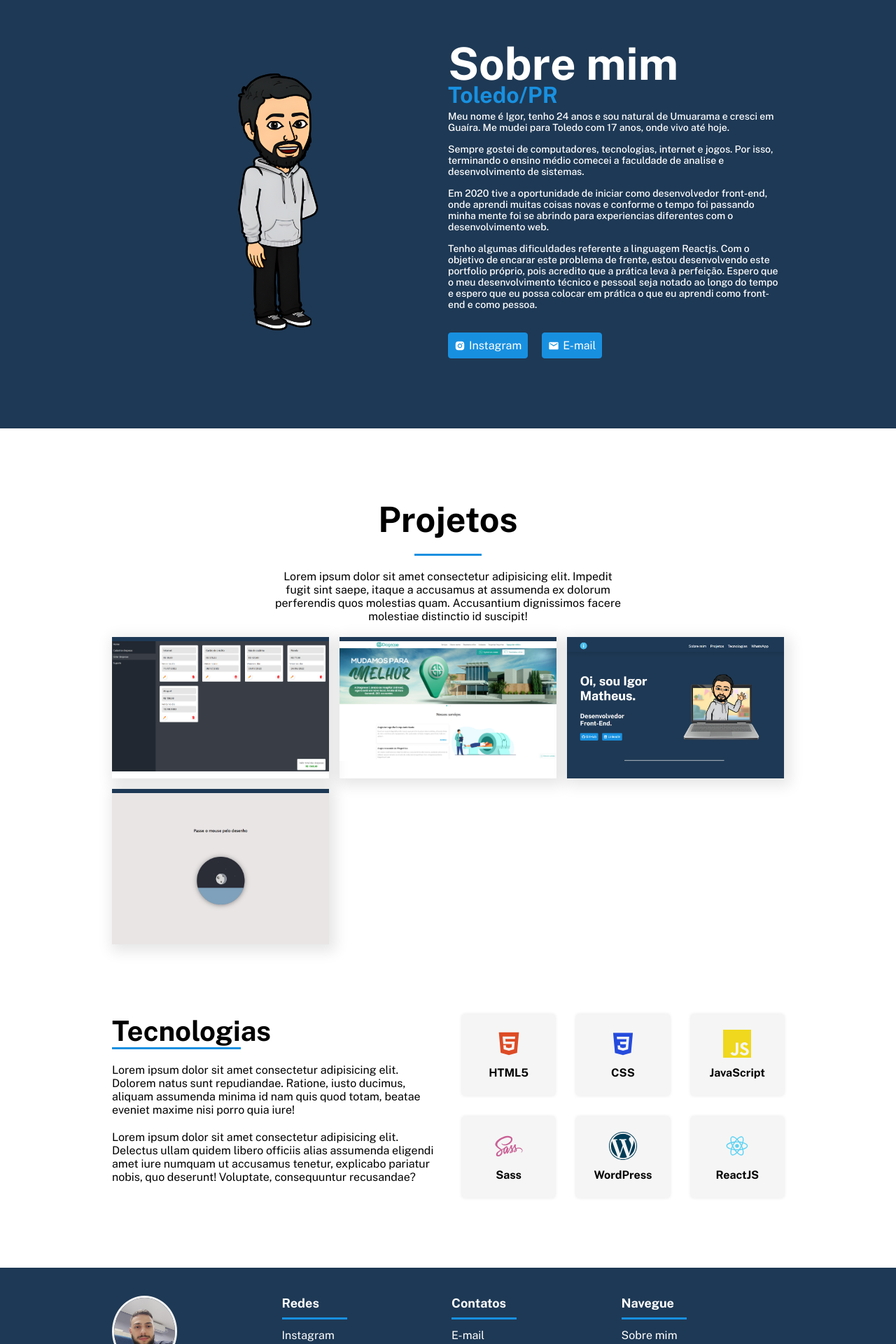
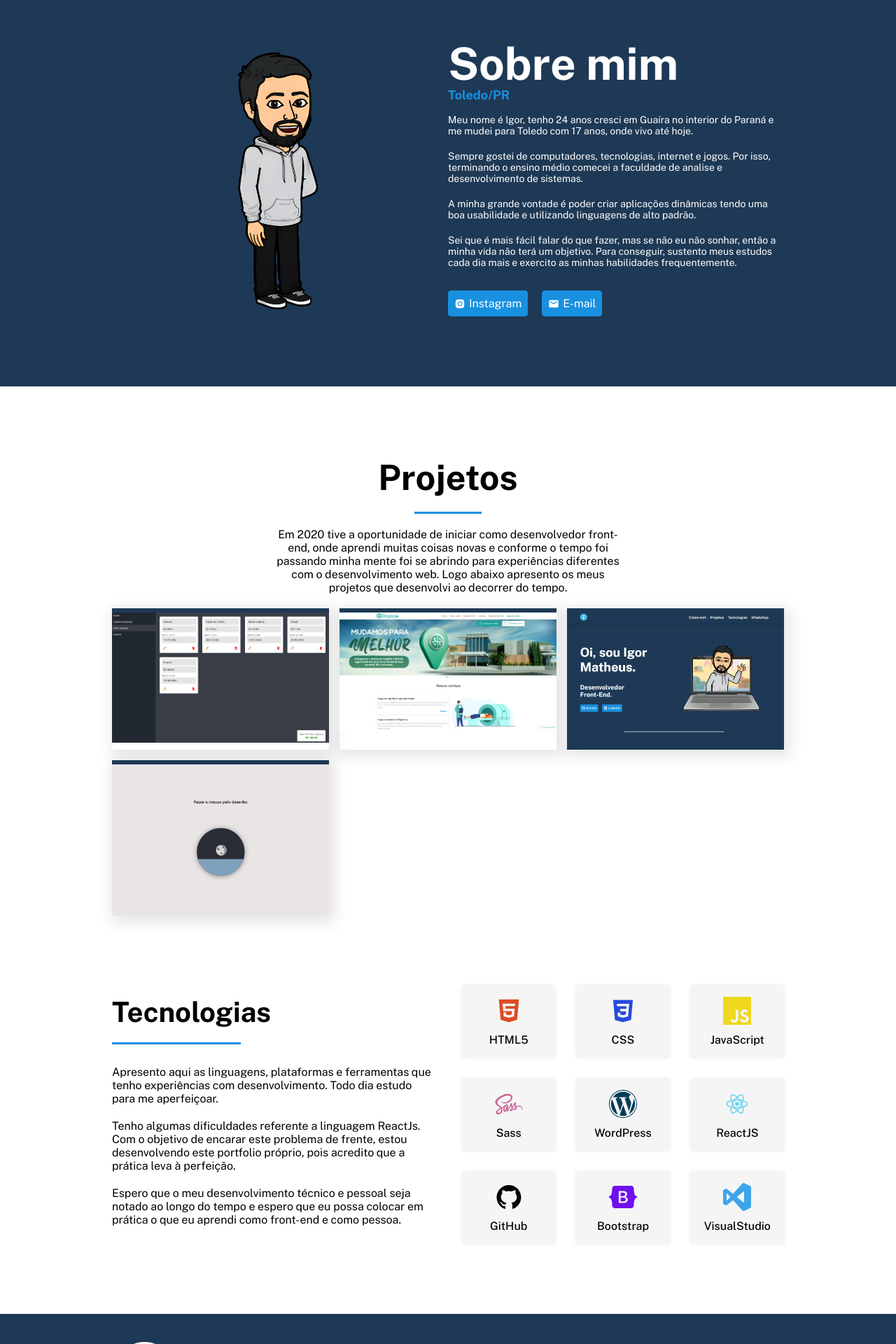
Before and after one commit to Igor713/igordeveloper, a React (Vite) app: page / in a window 1280 px wide. Shown: the part 660-2580 px from the top of the page at 70% size. Built offline with nearby package versions, Linux system fonts and the light colour scheme.

Commit message:
Ajuste de texto

```diff
--- a/index.html
+++ b/index.html
@@ -10,6 +10,7 @@
   <link
     href="https://fonts.googleapis.com/css2?family=Comfortaa:wght@300;400;500;600;700&family=Public+Sans:wght@200;300;400;500;600;700;800;900&display=swap"
     rel="stylesheet">
+  <link rel="icon" type="image/x-icon" href="src/assets/icon/letter-i.png">
   <title>Igor Siquieri</title>
 </head>
 
--- a/src/components/AboutContainer/index.jsx
+++ b/src/components/AboutContainer/index.jsx
@@ -15,10 +15,10 @@ const AboutContainer = () => {
                 <div className="col-2">
                     <p className="about-title">Sobre mim</p>
                     <p className="about-country">Toledo/PR</p>
-                    <p className="about-text">Meu nome é Igor, tenho 24 anos e sou natural de Umuarama e cresci em Guaíra. Me mudei para Toledo com 17 anos, onde vivo até hoje.</p>
+                    <p className="about-text">Meu nome é Igor, tenho 24 anos cresci em Guaíra no interior do Paraná e me mudei para Toledo com 17 anos, onde vivo até hoje.</p>
                     <p className="about-text">Sempre gostei de computadores, tecnologias, internet e jogos. Por isso, terminando o ensino médio comecei a faculdade de analise e desenvolvimento de sistemas.</p>
-                    <p className="about-text">Em 2020 tive a oportunidade de iniciar como desenvolvedor front-end, onde aprendi muitas coisas novas e conforme o tempo foi passando minha mente foi se abrindo para experiencias diferentes com o desenvolvimento web.</p>
-                    <p className="about-text">Tenho algumas dificuldades referente a linguagem Reactjs. Com o objetivo de encarar este problema de frente, estou desenvolvendo este portfolio próprio, pois acredito que a prática leva à perfeição. Espero que o meu desenvolvimento técnico e pessoal seja notado ao longo do tempo e espero que eu possa colocar em prática o que eu aprendi como front-end e como pessoa.</p>
+                    <p className="about-text">A minha grande vontade é poder criar aplicações dinâmicas tendo uma boa usabilidade e utilizando linguagens de alto padrão. </p>
+                    <p className="about-text">Sei que é mais fácil falar do que fazer, mas se não eu não sonhar, então a minha vida não terá um objetivo. Para conseguir, sustento meus estudos cada dia mais e exercito as minhas habilidades frequentemente.</p>
 
                     <div className="about-buttons">
                         <SocialButtons
--- a/src/components/AboutContainer/styles.sass
+++ b/src/components/AboutContainer/styles.sass
@@ -29,14 +29,14 @@
                 font-weight: bold
             .about-country
                 color: variables.$additional-color
-                font-size: 2rem
+                font-size: 18px
                 font-weight: bold
                 line-height: 15px
             .about-text
                 color: variables.$secundary-color
                 font-size: 14px
-                font-weight: 500
-                margin-top: 15px
+                font-weight: 400
+                margin-top: 20px
 
             .about-buttons
                 display: inline-flex
--- a/src/components/CardProject/styles.sass
+++ b/src/components/CardProject/styles.sass
@@ -106,20 +106,20 @@
                 &:hover
                     text-decoration: underline
 
-        &:hover
-            .background-hover
-                border-radius: 4px
-                background: rgba(30,57,85,0.75)
-                position: absolute
-                top: 0
-                bottom: 0
-                left: 0
-                right: 0
+        // &:hover
+        .background-hover
+            border-radius: 4px
+            background: rgba(30,57,85,0.75)
+            position: absolute
+            top: 0
+            bottom: 0
+            left: 0
+            right: 0
+            transition: .5s
+            z-index: 9
+        .card-image
+            img
+                transform: scale(1.2)
                 transition: .5s
-                z-index: 9
-            .card-image
-                img
-                    transform: scale(1.2)
-                    transition: .5s
-            .card-wrapper
-                z-index: 10
+        .card-wrapper
+            z-index: 10
--- a/src/components/MainContent/index.jsx
+++ b/src/components/MainContent/index.jsx
@@ -9,8 +9,8 @@ const MainContent = () => {
         <section id="main-content">
             <div className="main-wrapper">
                 <div className="col-1">
-                    <p className="title">Oi, sou Igor Matheus.</p>
-                    <p className="sub-title">Desenvolvedor Front-End.</p>
+                    <p className="title">Oi, sou Igor Matheus</p>
+                    <p className="sub-title">Desenvolvedor Front-End</p>
 
                     <div className="main-buttons">
                         <SocialButtons
--- a/src/components/ProjectsContainer/index.jsx
+++ b/src/components/ProjectsContainer/index.jsx
@@ -17,7 +17,7 @@ const ProjectsContainer = () => {
                 <Divider
                     backgroundColor={"#1890e0"}
                 />
-                <p className="projects-text">Lorem ipsum dolor sit amet consectetur adipisicing elit. Impedit fugit sint saepe, itaque a accusamus at assumenda ex dolorum perferendis quos molestias quam. Accusantium dignissimos facere molestiae distinctio id suscipit!</p>
+                <p className="projects-text">Em 2020 tive a oportunidade de iniciar como desenvolvedor front-end, onde aprendi muitas coisas novas e conforme o tempo foi passando minha mente foi se abrindo para experiências diferentes com o desenvolvimento web. Logo abaixo apresento os meus projetos que desenvolvi ao decorrer do tempo.</p>
                 <div className="projects">
                     <CardProject
                         cardLink={"https://github.com/Igor713/Baja"}
--- a/src/components/ProjectsContainer/styles.sass
+++ b/src/components/ProjectsContainer/styles.sass
@@ -37,6 +37,7 @@
                 font-weight: bold
                 text-align: left
                 padding-bottom: 0
+                margin: 20px 0
 
             .projects-text
                 text-align: left
--- a/src/components/TechnologiesContainer/index.jsx
+++ b/src/components/TechnologiesContainer/index.jsx
@@ -1,7 +1,7 @@
 import React from "react";
-import { AiFillHtml5 } from 'react-icons/ai';
+import { AiFillHtml5, AiFillGithub } from 'react-icons/ai';
 import { DiCss3, DiSass, DiReact } from 'react-icons/di';
-import { SiJavascript } from 'react-icons/si';
+import { SiJavascript, SiBootstrap, SiVisualstudio } from 'react-icons/si';
 import { BsWordpress } from 'react-icons/bs';
 import TechnologyCard from "../TechnologyCard";
 
@@ -17,8 +17,10 @@ const TechnologiesContainer = () => {
                     <Divider
                         backgroundColor={"#1890e0"}
                     />
-                    <p className="technologies-context">Lorem ipsum dolor sit amet consectetur adipisicing elit. Dolorem natus sunt repudiandae. Ratione, iusto ducimus, aliquam assumenda minima id nam quis quod totam, beatae eveniet maxime nisi porro quia iure!</p>
-                    <p className="technologies-context">Lorem ipsum dolor sit amet consectetur adipisicing elit. Delectus ullam quidem libero officiis alias assumenda eligendi amet iure numquam ut accusamus tenetur, explicabo pariatur nobis, quo deserunt! Voluptate, consequuntur recusandae?</p>
+                    <p className="technologies-context">Apresento aqui as linguagens, plataformas e ferramentas que tenho experiências com desenvolvimento. Todo dia estudo para me aperfeiçoar.</p>
+                    <p className="technologies-context">Tenho algumas dificuldades referente a linguagem ReactJs. Com o objetivo de encarar este problema de frente, estou desenvolvendo este portfolio próprio, pois acredito que a prática leva à perfeição.</p>
+                    <p className="technologies-context">Espero que o meu desenvolvimento técnico e pessoal seja notado ao longo do tempo e espero que eu possa colocar em prática o que eu aprendi como front-end e como pessoa.</p>
+
                 </div>
                 <div className="technologies-col-2">
                     <TechnologyCard
@@ -56,6 +58,24 @@ const TechnologiesContainer = () => {
                         technologyText={"ReactJS"}
                         technologyClass="reactjs"
                     />
+
+                    <TechnologyCard
+                        technologyIcon={<AiFillGithub />}
+                        technologyText={"GitHub"}
+                        technologyClass="github"
+                    />
+
+                    <TechnologyCard
+                        technologyIcon={<SiBootstrap />}
+                        technologyText={"Bootstrap"}
+                        technologyClass="bootstrap"
+                    />
+
+                    <TechnologyCard
+                        technologyIcon={<SiVisualstudio />}
+                        technologyText={"VisualStudio"}
+                        technologyClass="visualstudio"
+                    />
                 </div>
             </div>
         </section>
--- a/src/components/TechnologiesContainer/styles.sass
+++ b/src/components/TechnologiesContainer/styles.sass
@@ -14,13 +14,19 @@
 
         .technologies-col-1
             width: 50%
+            display: flex
+            flex-direction: column
+            justify-content: center
 
             .technologies-title
                 font-size: 40px
                 font-weight: bold
 
+            .divider
+                margin: 20px 0
+
             .technologies-context
-                margin: 20px 0
+                margin: 10px 0
 
         .technologies-col-2
             width: 50%
@@ -48,7 +54,7 @@
                     font-weight: bold
 
                 .technologies-context
-                    margin: 20px 0
+                    margin: 10px 0
 
             .technologies-col-2
                 width: 100%
--- a/src/components/TechnologyCard/styles.sass
+++ b/src/components/TechnologyCard/styles.sass
@@ -53,10 +53,22 @@
             svg
                 color: #5ed3f3
 
+        .github
+            svg
+                color: #000
+
+        .bootstrap
+            svg
+                color: #6e10ee
+
+        .visualstudio
+            svg
+                color: #3ca5ea
+
         .text-area
             .technology-card-text
                 font-size: 16px
-                font-weight: bold
+                font-weight: 500
                 text-align: center
             .technology-card-subtitle
                 font-size: 14px
--- a/src/pages/Home/index.jsx
+++ b/src/pages/Home/index.jsx
@@ -4,7 +4,6 @@ import ProjectsContainer from "../../components/ProjectsContainer";
 import TechnologiesContainer from "../../components/TechnologiesContainer";
 import Footer from "../../components/Footer";
 import Header from "../../components/Header";
-import { useState } from "react";
 
 import './styles.sass';
 
```
